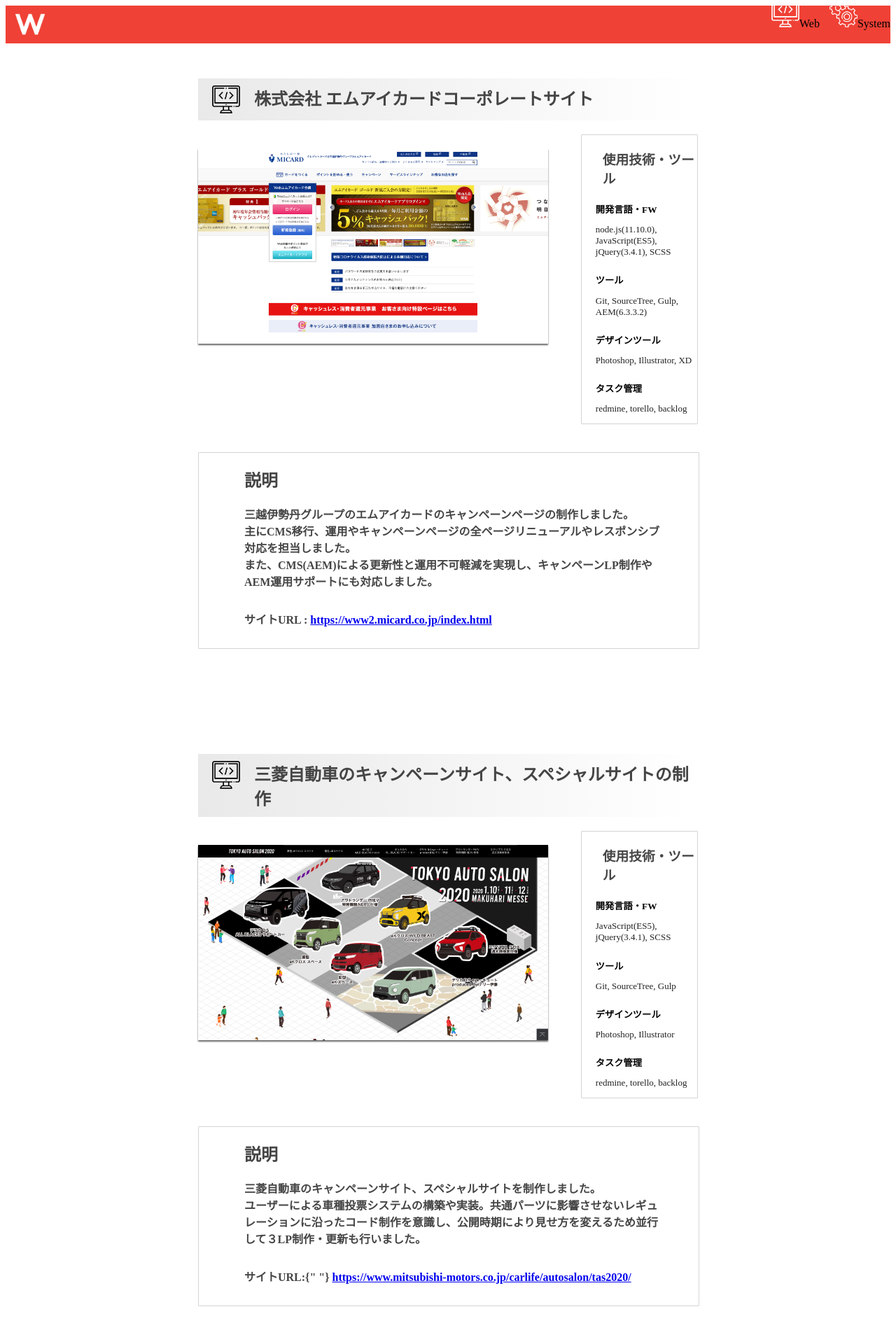
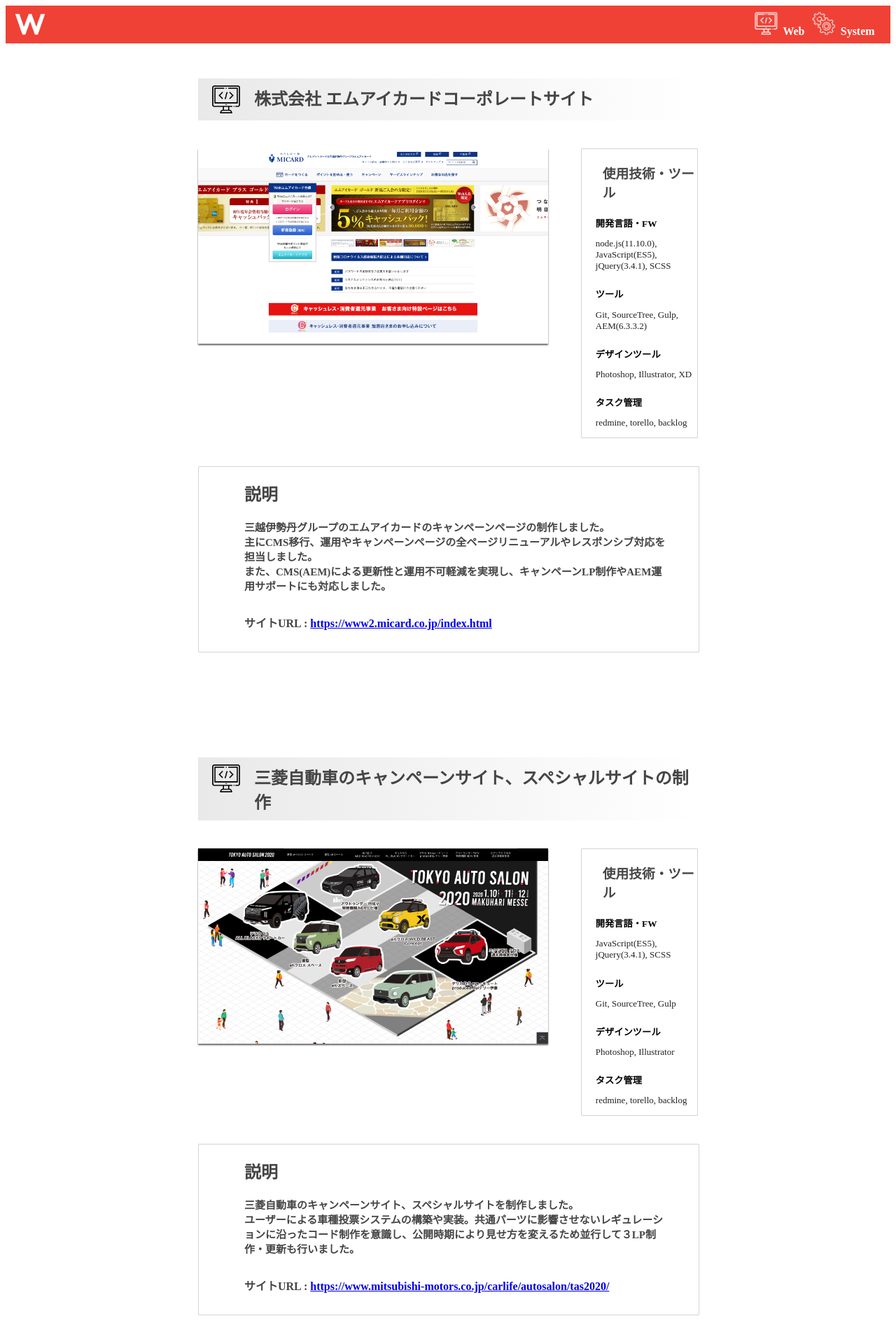
Before and after one commit to YAMAMOTO-S/portW1, a PHP site: page / in a window 1280 px wide. Shown: the top 1920 px of the page at 70% size. Run offline with PHP 8.4, Linux system fonts and the light colour scheme; some libraries are stand-ins or nearby versions.

Commit message:
あとはアイコン

```diff
--- a/index.html
+++ b/index.html
@@ -21,14 +21,17 @@
 <body class="wrapper">
   <div class="ui inverted segment navbar" style="background-color: #F04136">
     <img src="./img/willsoar.png" alt="" class="" />
-    <div class="ui inverted secondary menu">
-      <Link class="item logotext web-text" to="/">
-      <img src="./img/icon-web1.png" alt="" class="icon-image" />Web
-      </Link>
-      <Link class="item logotext system-text " to="/system">
-      <img src="./img/icon-system1.png" alt="" class="icon-image" />System
-      </Link>
+    <div class="ui inverted secondary menu" style="margin-top: 5px !important;">
+      <a href="a.shtml" class="item logotext web-text" style="text-decoration: none;"><img src="./img/icon-web1.png"
+          alt="" class="icon-image" />Web</a>
+      <a href="a.shtml" class="item logotext web-text" style="text-decoration: none;"><img src="./img/icon-system1.png"
+          alt="" class="icon-image" />System</a>
     </div>
+
+    <div>
+
+    </div>
+
   </div>
 
 
@@ -163,7 +166,7 @@
                 <br />
                 ユーザーによる車種投票システムの構築や実装。共通パーツに影響させないレギュレーションに沿ったコード制作を意識し、公開時期により見せ方を変えるため並行して３LP制作・更新も行いました。
                 <h4>
-                  サイトURL:{" "}
+                  サイトURL :
                   <a href="https://www.mitsubishi-motors.co.jp/carlife/autosalon/tas2020/">
                     https://www.mitsubishi-motors.co.jp/carlife/autosalon/tas2020/
                   </a>
@@ -235,7 +238,7 @@
               サイト内では合計9個のカメラを用いたマルチアングル生中継のアーカイブ動画を格納し、<br />
               ページ内ボタンの選択により、動画を別アングルに切り替えられるよう実装しました。
               <h4>
-                サイトURL:{" "}
+                サイトURL :
                 <a href="https://www.nissan.co.jp/MS/TOKYO2019/MIDNIGHTMOTORSHOW/">
                   https://www.nissan.co.jp/MS/TOKYO2019/MIDNIGHTMOTORSHOW/
                 </a>
@@ -247,10 +250,9 @@
     </div>
 
     <br />
-
-
   </div>
 
+  <div style="height: 70; background-color: #F04136; width: 100%;"></div>
 </body>
 
 </html>
--- a/navbar.css
+++ b/navbar.css
@@ -1,7 +1,7 @@
 
 .menu {
   float: right;
-  margin-top: 50px;
+  transform:scale(0.8)
 }
 .navbar a {
   color: white;
--- a/style.css
+++ b/style.css
@@ -54,6 +54,7 @@
   padding-left: 45px;
   padding-right: 45px;
   margin-bottom: 30px;
+  font-size: 15px;
 }
 .description h4 {
   color: #454545;
@@ -103,6 +104,7 @@
   border:solid 1px #D4D4D5;
   border-radius: 1px;
   width: 300px;
+  margin-top: 20px;
 }
 .tecBox h3 {
   margin-top: 20px !important;
```
